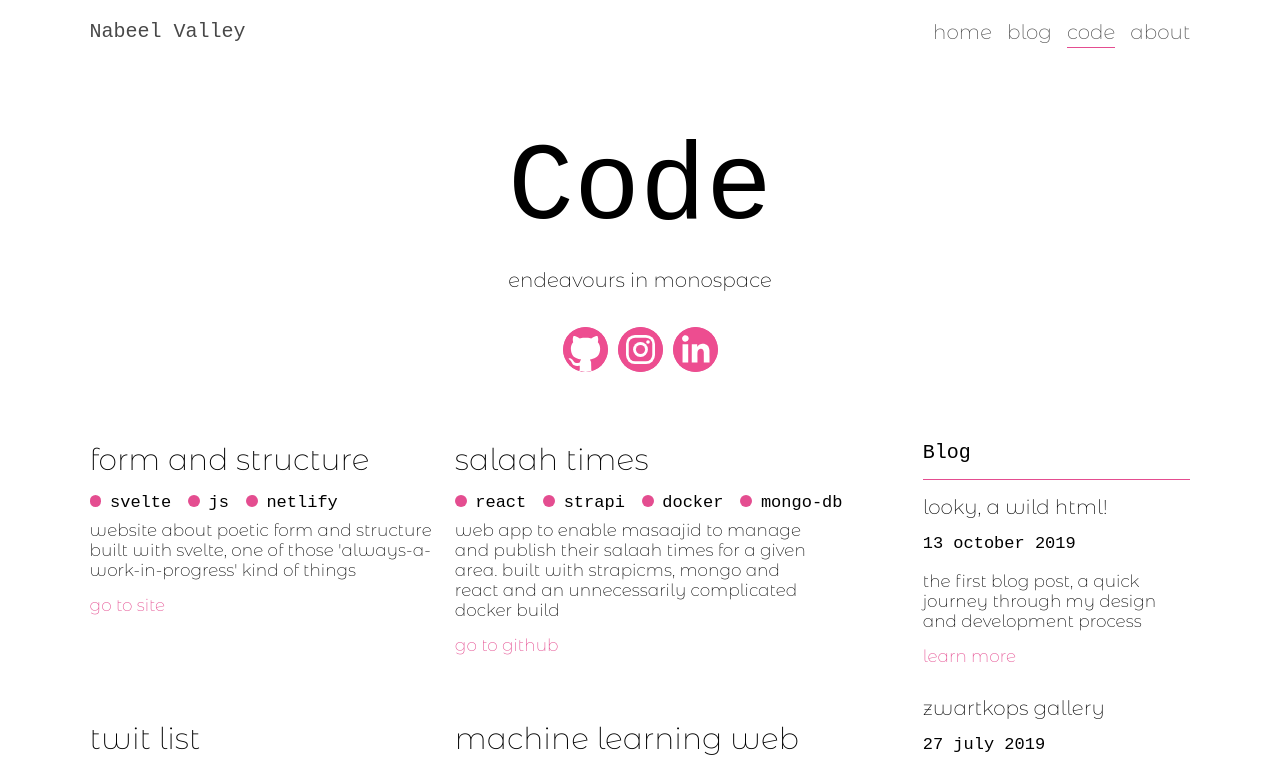
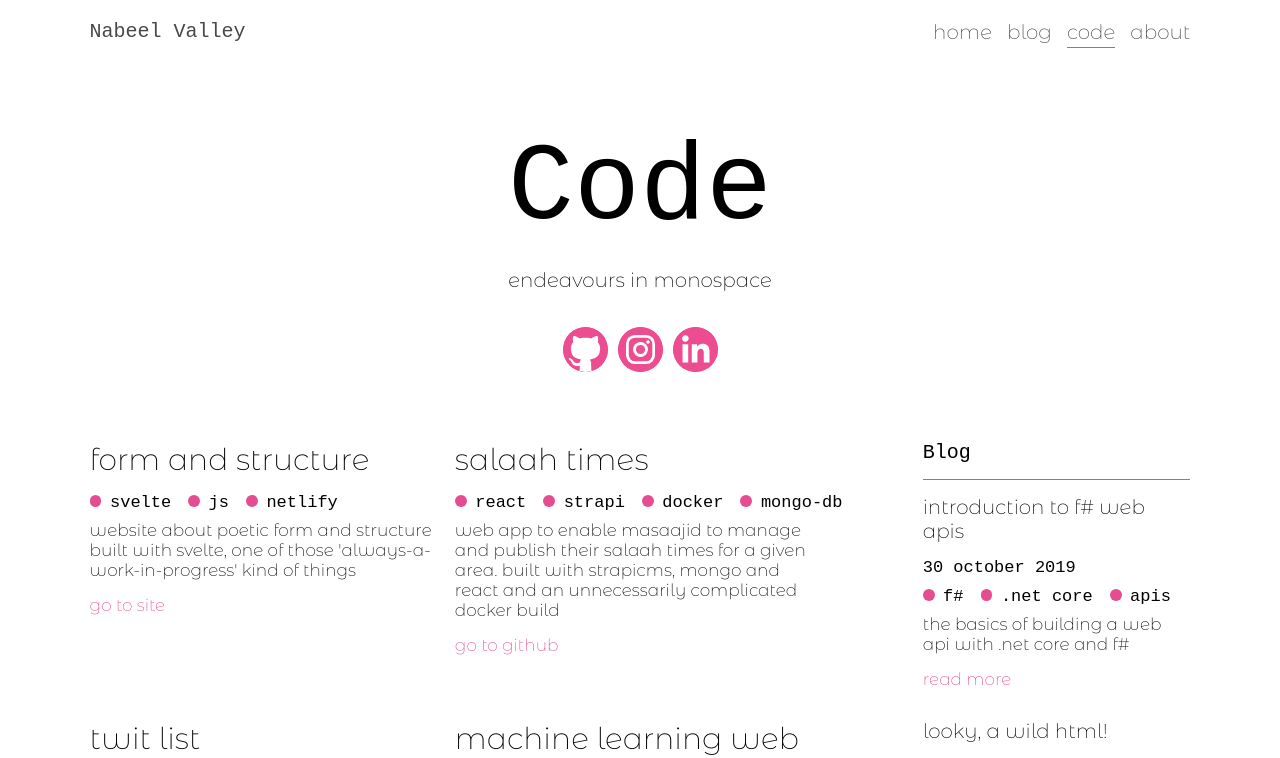
Before and after one commit to nabeelvalley/website, a React (Create React App) app: page /code in a window 1280 px wide. Shown: the top 758 px of the page. Built offline with nearby package versions, Linux system fonts and the light colour scheme; a web font is replaced by a local one.

Commit message:
:lipstick: some cleanup on content and menu items

```diff
--- a/public/content/blog/2019/30-10/fsharp-webapi.json
+++ b/public/content/blog/2019/30-10/fsharp-webapi.json
@@ -1,5 +1,5 @@
 {
-    "title": "Intro to F# Web APIs",
+    "title": "Introduction to F# Web APIs",
     "subtitle": "30 October 2019",
     "description": "Introduction to .NET Core Web APIs with F#"
 }
--- a/src/Blog/Blog.js
+++ b/src/Blog/Blog.js
@@ -10,7 +10,7 @@ const Blog = () => <ContentPage title="Blog" subtitle="Rants and Ramblings">
     </Helmet>
     <PostListing
         image="content/blog/2019/30-10/header.jpg"
-        title="Intro to F# Web APIs"
+        title="Introduction to F# Web APIs"
         date="30 October 2019"
         description="The basics of building a Web API with .NET Core and F#"
         link="/blog/2019/30-10/fsharp-webapi"
--- a/src/Components/ContentPage/ContentPage.js
+++ b/src/Components/ContentPage/ContentPage.js
@@ -21,10 +21,19 @@ const ContentPage = ({ title, subtitle, children, location }) => console.log(loc
                 location.pathname !== '/blog'
                     ? <Sidebar title="Blog">
                         <SidebarItem
+                            title="Introduction to F# Web APIs"
+                            tech={['F#', '.NET Core', 'APIs']}
+                            date="30 October 2019"
+                            description="The basics of building a Web API with .NET Core and F#"
+                            link="/blog/2019/30-10/fsharp-webapi"
+                            linkText="Read More"
+                        />
+                        <SidebarItem
                             title="Looky, a wild HTML!"
                             date="13 October 2019"
                             description="The first blog post, A quick journey through my design and development process"
                             link="/blog/2019/12-10/looky-a-wild-html"
+                            linkText="Read More"
                         />
                         <SidebarItem
                             title="Zwartkops Gallery"
--- a/src/Home/Home.js
+++ b/src/Home/Home.js
@@ -18,7 +18,7 @@ const Home = () => <div className="Home">
     <Landing />
     <FeaturedPost
         image="content/blog/2019/30-10/header.jpg"
-        title="Intro to F# Web APIs"
+        title="Introduction to F# Web APIs"
         date="30 October 2019"
         description="The basics of building a Web API with .NET Core and F#"
         link="/blog/2019/30-10/fsharp-webapi"
```
Also changed, not shown: public/content/blog/2019/30-10/fsharp-webapi.md (+6 -2 lines).
